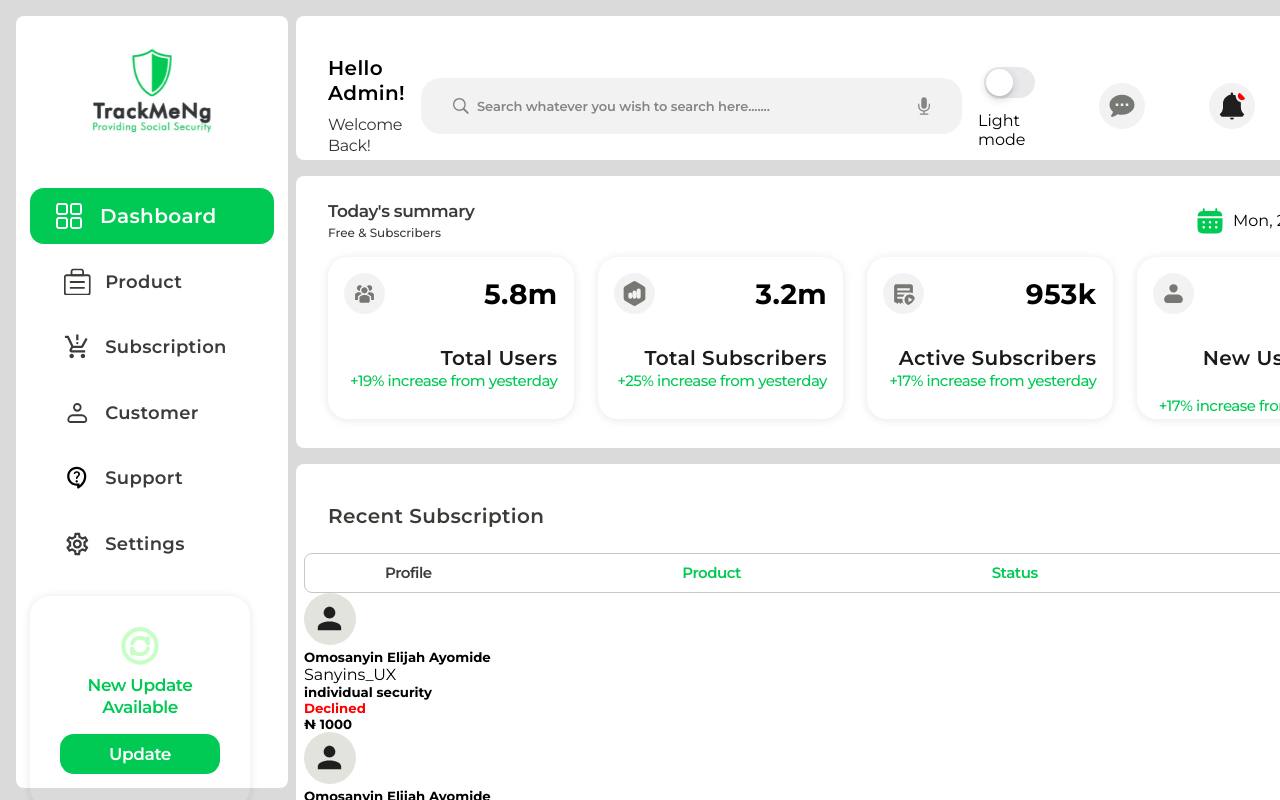
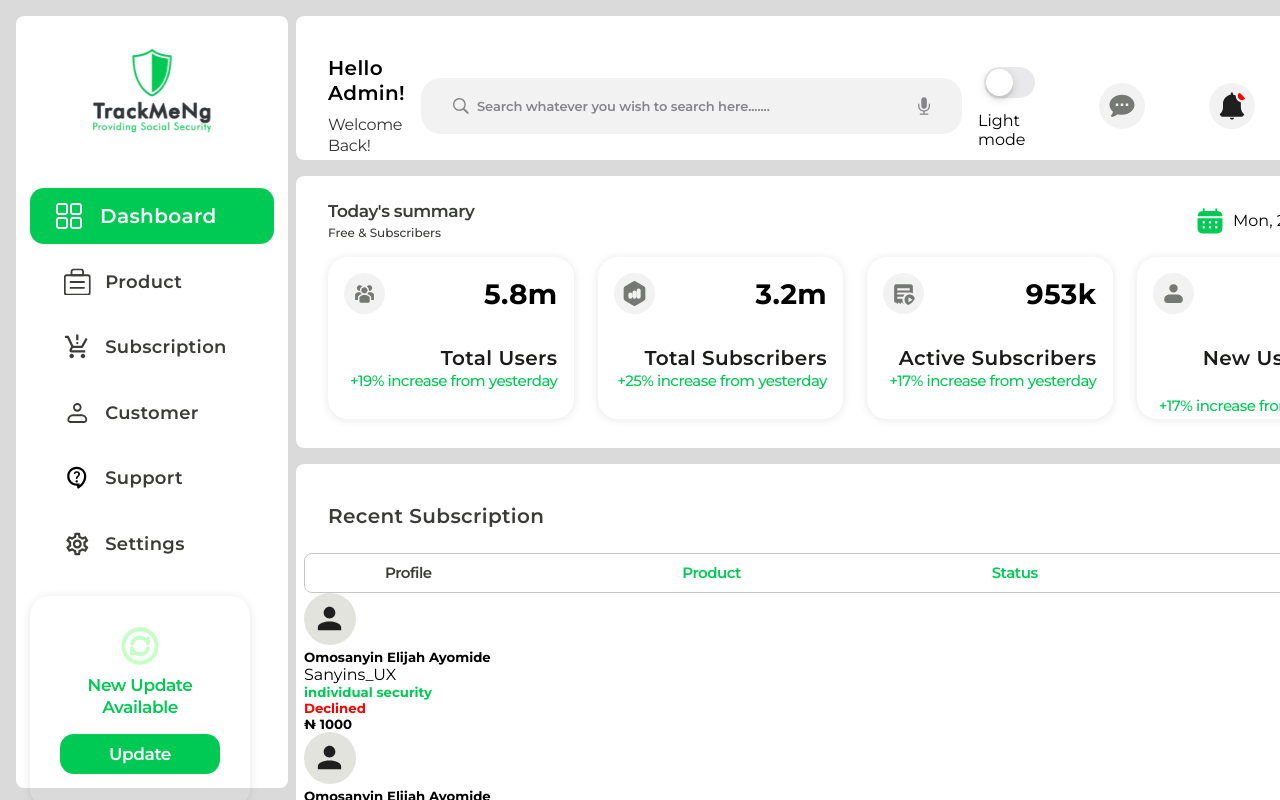
Before and after one commit to TrackMe-NG/dashboard_main, a React (Vite) app: page / in a window 1280 px wide. Built offline with nearby package versions, Linux system fonts and the light colour scheme.

Commit message:
style: updated variables

```diff
--- a/src/styles/_variables.scss
+++ b/src/styles/_variables.scss
@@ -54,3 +54,8 @@
   padding: 0.5rem;
   background: $light_bg;
 }
+
+/* TEXT VARIABLES */
+.primary_text {
+  color: $btn_bg;
+}
```
